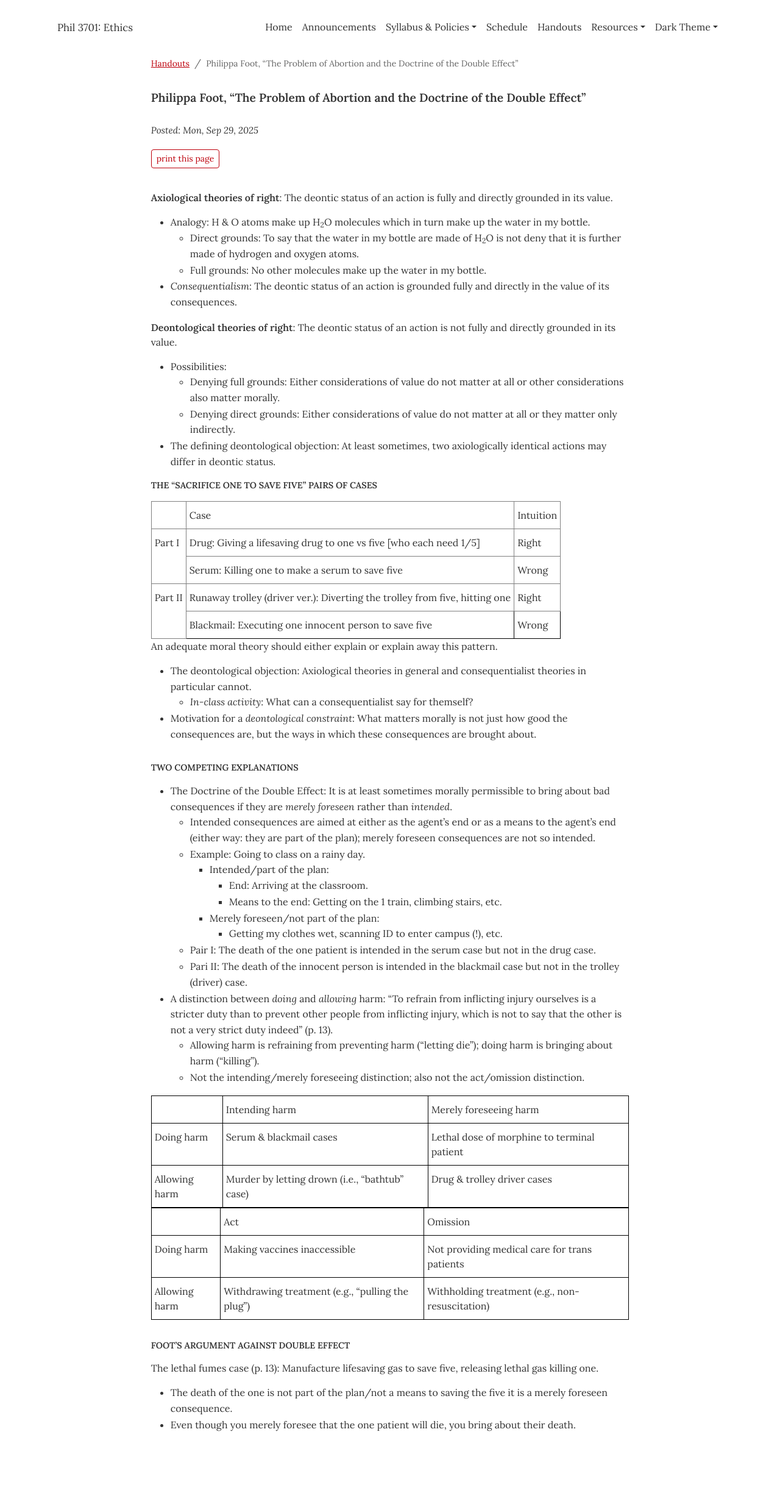
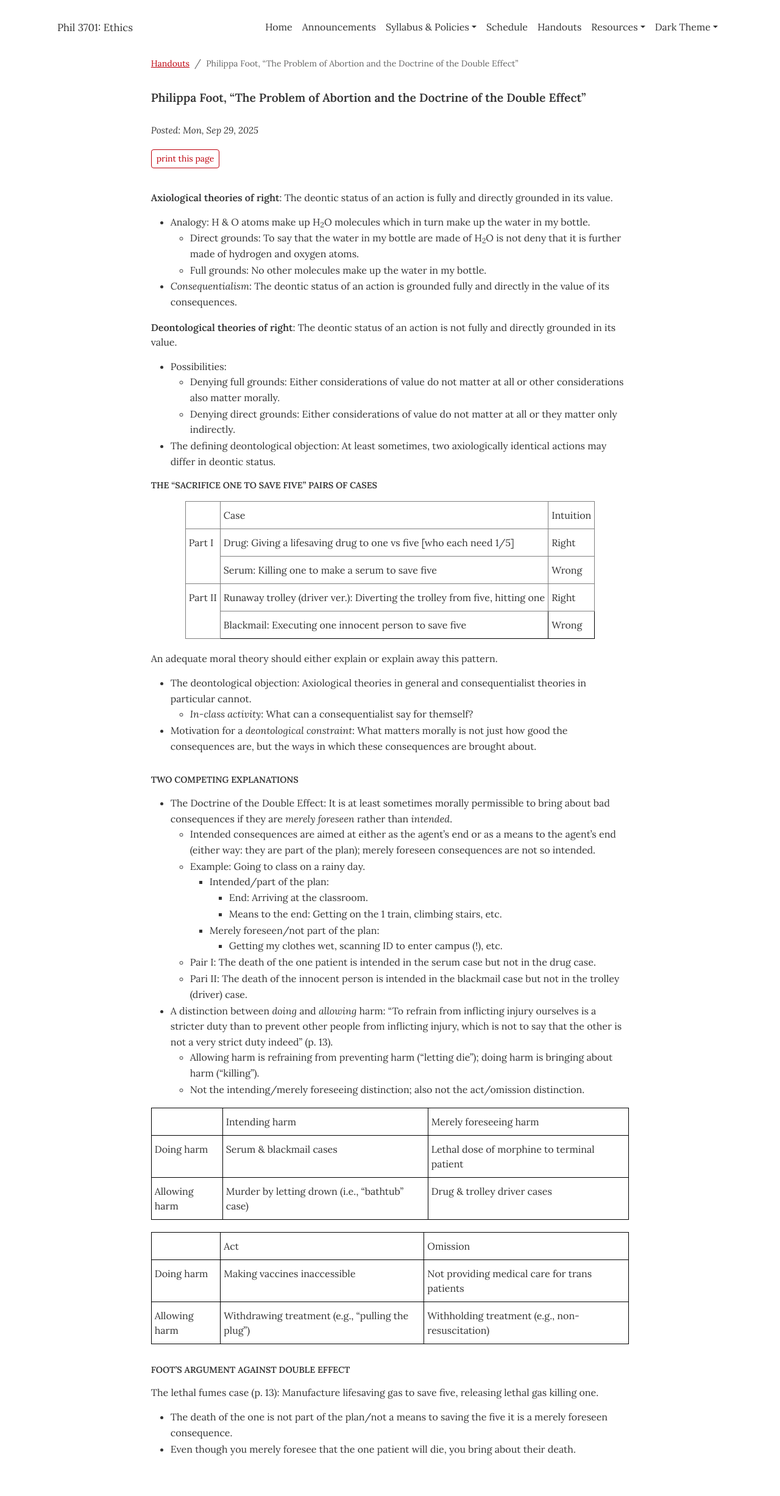
Before and after one commit to dingherself/ethics, a Jekyll site: the page built from handouts/_posts/2025-09-29-foot.md, in a window 1280 px wide. Shown: the whole page at 61% size. Built offline with Jekyll 4.4.1, drawn with Linux system fonts in a browser that asks for light colours; before the commit the page ends 2414 px from its top, so only the background shows below that.

Commit message:
formatting

```diff
--- a/handouts/_posts/2025-09-29-foot.md
+++ b/handouts/_posts/2025-09-29-foot.md
@@ -30,7 +30,8 @@ module: "Now, theories"
 .tg .tg-0pky{border-color:inherit;text-align:left;vertical-align:top}
 .tg .tg-0lax{text-align:left;vertical-align:top}
 </style>
-<table class="tg"><thead>
+<center>
+<table class="tg mb-5"><thead>
   <tr>
     <th class="tg-0pky"></th>
     <th class="tg-0pky">Case</th>
@@ -56,6 +57,7 @@ module: "Now, theories"
     <td class="tg-0lax">Wrong</td>
   </tr>
 </tbody></table>
+</center>
 
 An adequate moral theory should either explain or explain away this pattern.
 
@@ -79,15 +81,8 @@ An adequate moral theory should either explain or explain away this pattern.
   - Allowing harm is refraining from preventing harm (“letting die”); doing harm is bringing about harm (“killing”).
   - Not the intending/merely foreseeing distinction; also not the act/omission distinction.
 
-<style type="text/css">
-.tg  {border-collapse:collapse;border-spacing:0;}
-.tg td{border-color:black;border-style:solid;border-width:1px;
-  overflow:hidden;padding:10px 5px;word-break:normal;}
-.tg th{border-color:black;border-style:solid;border-width:1px;
-  font-weight:normal;overflow:hidden;padding:10px 5px;word-break:normal;}
-.tg .tg-0lax{text-align:left;vertical-align:top}
-</style>
-<table class="tg"><thead>
+<center>
+<table class="tg mb-5"><thead>
   <tr>
     <th class="tg-0lax"></th>
     <th class="tg-0lax">Intending harm</th>
@@ -106,15 +101,10 @@ An adequate moral theory should either explain or explain away this pattern.
   </tr>
 </tbody>
 </table>
-<style type="text/css">
-.tg  {border-collapse:collapse;border-spacing:0;}
-.tg td{border-color:black;border-style:solid;border-width:1px;
-  overflow:hidden;padding:10px 5px;word-break:normal;}
-.tg th{border-color:black;border-style:solid;border-width:1px;
-  font-weight:normal;overflow:hidden;padding:10px 5px;word-break:normal;}
-.tg .tg-0lax{text-align:left;vertical-align:top}
-</style>
-<table class="tg"><thead>
+</center>
+
+<center>
+<table class="tg mb-5"><thead>
   <tr>
     <th class="tg-0lax"></th>
     <th class="tg-0lax">Act</th>
@@ -133,6 +123,7 @@ An adequate moral theory should either explain or explain away this pattern.
   </tr>
 </tbody>
 </table>
+</center>
 
 ## Foot’s argument against double effect
 
```
